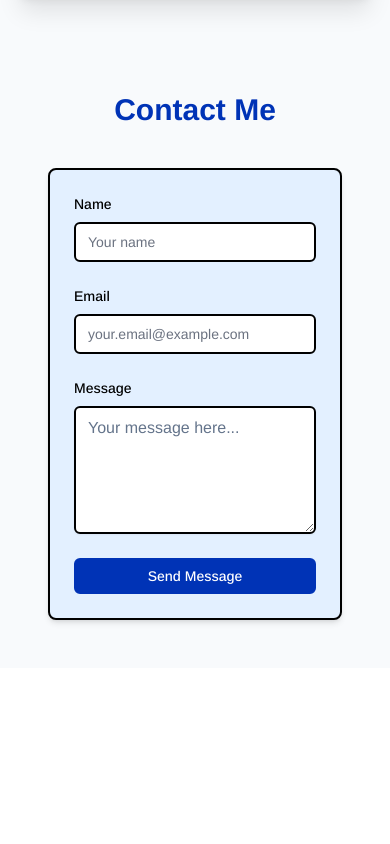
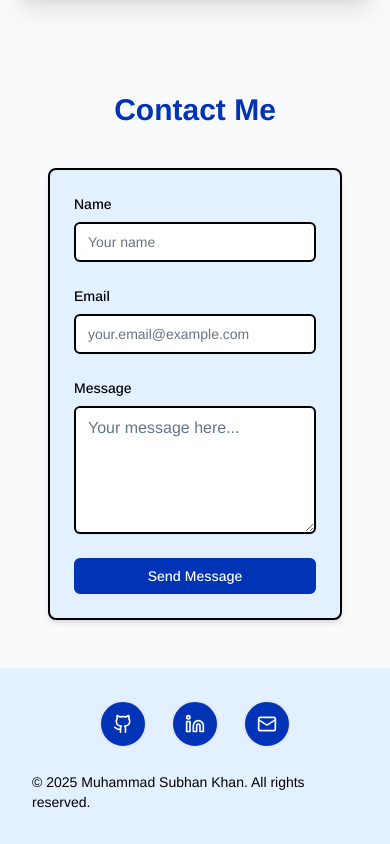
Before and after one commit to githubSubhanKhan/portfolio, a React (Vite) app: page / in a window 390 px wide. Shown: the part 4203-5047 px from the top of the page. Before the commit the page ends 4871 px from the top, so only its background shows below. Built offline with nearby package versions, Linux system fonts and the light colour scheme.

Commit message:
add footer

```diff
--- a/src/components/layouts/AppLayout.tsx
+++ b/src/components/layouts/AppLayout.tsx
@@ -5,6 +5,7 @@ import AboutMe from "./AboutMe";
 import Projects from "./Projects";
 import Certifications from "./Certifications";
 import ContactMe from "./ContactMe";
+import Footer from "./Footer";
 
 const fadeInUp = {
   hidden: { opacity: 0, y: 40 },
@@ -64,6 +65,10 @@ const LandingPage = () => {
       <motion.div variants={fadeInUp} initial="hidden" whileInView="visible" viewport={{ once: true, amount: 0.2 }}>
         <ContactMe/>
       </motion.div>
+
+      <motion.div variants={fadeInUp} initial="hidden" whileInView="visible" viewport={{ once: true, amount: 0.2 }}>
+        <Footer/>
+      </motion.div>
     </div>
   );
 };
--- a/src/components/layouts/Footer.tsx
+++ b/src/components/layouts/Footer.tsx
@@ -1,13 +1,54 @@
-import { appConfig } from "@/config/app";
-import { ModeToggle } from "../mode-toggle";
+import React from 'react';
+import { Github, Linkedin, Mail } from 'lucide-react';
 
-export function Footer() {
-    return (
-        <footer className="flex flex-col items-center justify-between gap-4 min-h-[3rem] md:h-20 py-2 md:flex-row">
-            <p className="text-center text-sm leading-loose text-muted-foreground md:text-left">Built by <a href={appConfig.author.url} target="_blank" rel="noreferrer" className="font-medium underline underline-offset-4">{appConfig.author.name}</a>. The source code is available on <a href={appConfig.github.url} target="_blank" rel="noreferrer" className="font-medium underline underline-offset-4">GitHub</a>.</p>
-            <div className="hidden md:block">
-                <ModeToggle />
-            </div>
-        </footer>
-    )
-}
+const Footer: React.FC = () => {
+  const currentYear = new Date().getFullYear();
+
+  // Redirect functions
+  const redirectToGithub = () => {
+    window.open('https://github.com/githubSubhanKhan', '_blank');
+  };
+
+  const redirectToLinkedin = () => {
+    window.open('https://www.linkedin.com/in/msubhankhan21', '_blank');
+  };
+
+  const redirectToEmail = () => {
+    window.location.href = 'mailto:subhankhan21102005@gmail.com';
+  };
+
+  return (
+    <footer className="bg-bluecustom w-full py-8">
+      <div className="container mx-auto flex flex-col items-center">
+        {/* 3 rounded circle divs with icons */}
+        <div className="flex space-x-6 mb-6">
+          <div
+            className="w-12 h-12 rounded-full bg-primary text-white flex items-center justify-center cursor-pointer hover:bg-transparent hover:text-black hover:scale-105 transition-all duration-300 border hover:border-black border-[2px]"
+            onClick={redirectToGithub}
+          >
+            <Github size={20} />
+          </div>
+          <div
+            className="w-12 h-12 rounded-full bg-primary text-white flex items-center justify-center cursor-pointer hover:bg-transparent hover:text-black hover:scale-105 transition-all duration-300 border hover:border-black border-[2px]"
+            onClick={redirectToLinkedin}
+          >
+            <Linkedin size={20} />
+          </div>
+          <div
+            className="w-12 h-12 rounded-full bg-primary text-white flex items-center justify-center cursor-pointer hover:bg-transparent hover:text-black hover:scale-105 transition-all duration-300 border hover:border-black border-[2px]"
+            onClick={redirectToEmail}
+          >
+            <Mail size={20} />
+          </div>
+        </div>
+
+        {/* Copyright text */}
+        <div className="text-black text-sm">
+          &copy; {currentYear} Muhammad Subhan Khan. All rights reserved.
+        </div>
+      </div>
+    </footer>
+  );
+};
+
+export default Footer;
```
